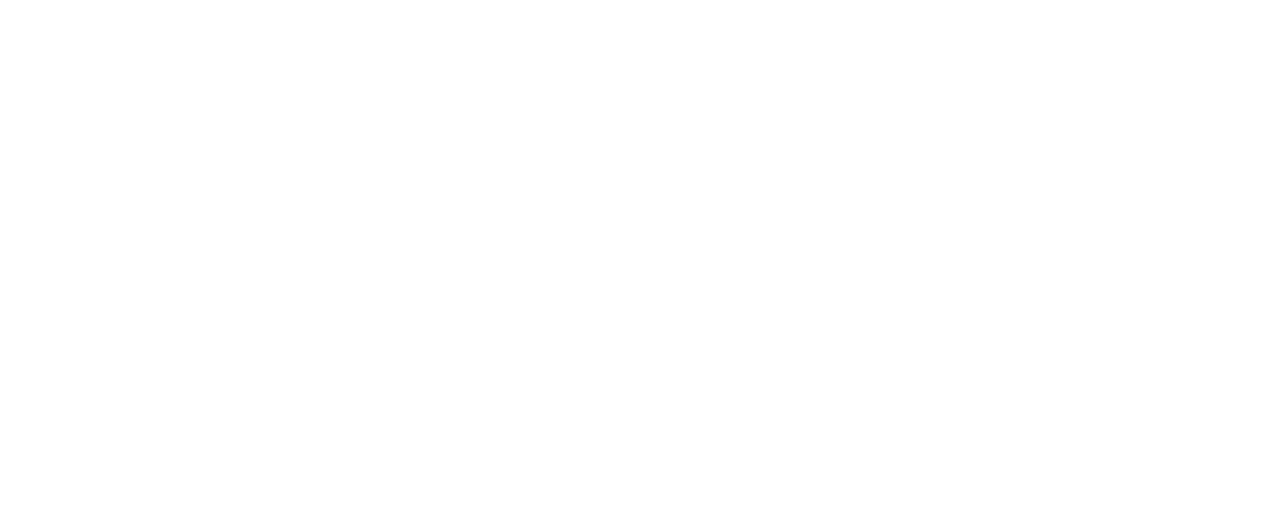
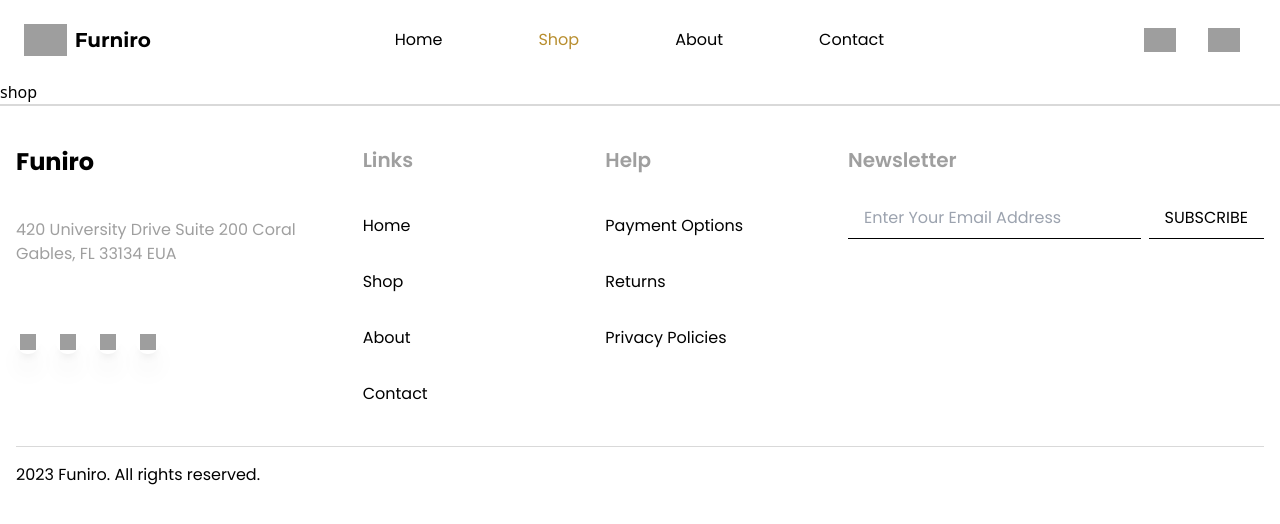
Before and after one commit to Biazanchin/Furmino, a React (Vite) app: page /shop in a window 1280 px wide. Shown: the top 524 px of the page. Built offline with nearby package versions, Linux system fonts and the light colour scheme; grey boxes are pictures that could not be loaded.

Commit message:
chore: structuring

```diff
--- a/package.json
+++ b/package.json
@@ -17,6 +17,7 @@
     "postcss": "^8.4.38",
     "react": "^18.2.0",
     "react-dom": "^18.2.0",
+    "react-firebase-hooks": "^5.1.1",
     "react-router-dom": "^6.23.1",
     "tailwindcss": "^3.4.4"
   },
--- /dev/null
+++ b/src/layout/Layout.tsx
@@ -0,0 +1,14 @@
+import { Outlet } from "react-router-dom";
+import Header from "../components/Header/index";
+import Footer from "../components/Footer/Footer";
+/*import { AuthRouter } from "../components/Rotas/AuthRouter"; -> lembrar de cobrir o component*/
+
+export function Layout() {
+  return (
+    <span>
+      <Header />
+      <Outlet />
+      <Footer />
+    </span>
+  );
+}
--- /dev/null
+++ b/src/pages/cart.tsx
@@ -0,0 +1,7 @@
+const Cart = () => {
+  return (
+    <div>cart</div>
+  )
+}
+
+export default Cart
--- /dev/null
+++ b/src/pages/chekout.tsx
@@ -0,0 +1,8 @@
+
+const Chekout = () => {
+  return (
+    <div>chekout</div>
+  )
+}
+
+export default Chekout
--- /dev/null
+++ b/src/pages/contact.tsx
@@ -0,0 +1,8 @@
+
+const Contact = () => {
+  return (
+    <div>contact</div>
+  )
+}
+
+export default Contact
--- /dev/null
+++ b/src/pages/error.tsx
@@ -0,0 +1,7 @@
+const Error = () => {
+  return (
+    <div>error</div>
+  )
+}
+
+export default Error
--- /dev/null
+++ b/src/pages/home.tsx
@@ -0,0 +1,19 @@
+import Carrosel from "../components/Home/Carrosel";
+import HeroHome from "../components/Home/HeroHome";
+import Products from "../components/Home/Products";
+import Setup from "../components/Home/Setup";
+import Spaces from "../components/Home/Spaces";
+
+const Home = () => {
+    return (
+        <div>
+            <HeroHome/>
+            <Spaces/>
+            <Products/>
+            <Carrosel/>
+            <Setup/>
+        </div>
+    );
+};
+
+export default Home;
--- /dev/null
+++ b/src/pages/productDetails.tsx
@@ -0,0 +1,7 @@
+const ProductDetails = () => {
+  return (
+    <div>productDetails</div>
+  )
+}
+
+export default ProductDetails
--- /dev/null
+++ b/src/pages/shop.tsx
@@ -0,0 +1,7 @@
+const Shop = () => {
+  return (
+    <div>shop</div>
+  )
+}
+
+export default Shop
--- /dev/null
+++ b/src/types/splide__react-splide.d.ts
@@ -0,0 +1,4 @@
+declare module "@splidejs/react-splide" {
+  export const Splide: any;
+  export const SplideSlide: any;
+}
--- a/tailwind.config.js
+++ b/tailwind.config.js
@@ -13,10 +13,13 @@
         primary: "#B88E2F",
         pink: "#F6D8C6",
         gray: "#9F9F9F",
-        "light-gray": "#D9D9D9"
+        "light-gray": "#D9D9D9",
+        bege: "#FFF3E3",
+        backgroundColor: "#FCF8F3"
       },
       backgroundImage: {
         "thumb": "url('https://desafio3furniro.s3.us-east-2.amazonaws.com/thumb.png')",
+        "home": "url('https://desafio3furniro.s3.us-east-2.amazonaws.com/fundos/fundoHome.png')"
       },
     },
   },
```
Also changed, not shown: src/App.tsx (+10 -2 lines), 1 other file (tests, documents, lock files or other folders).
